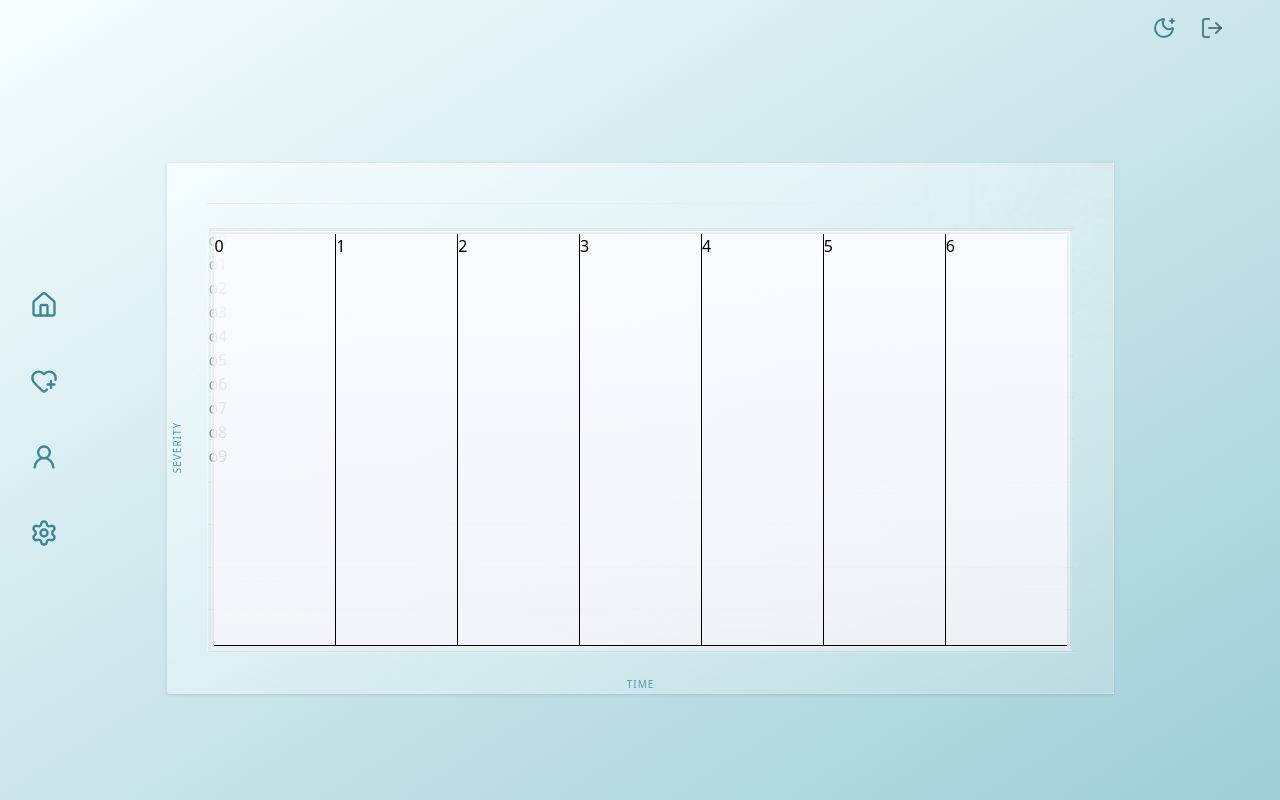
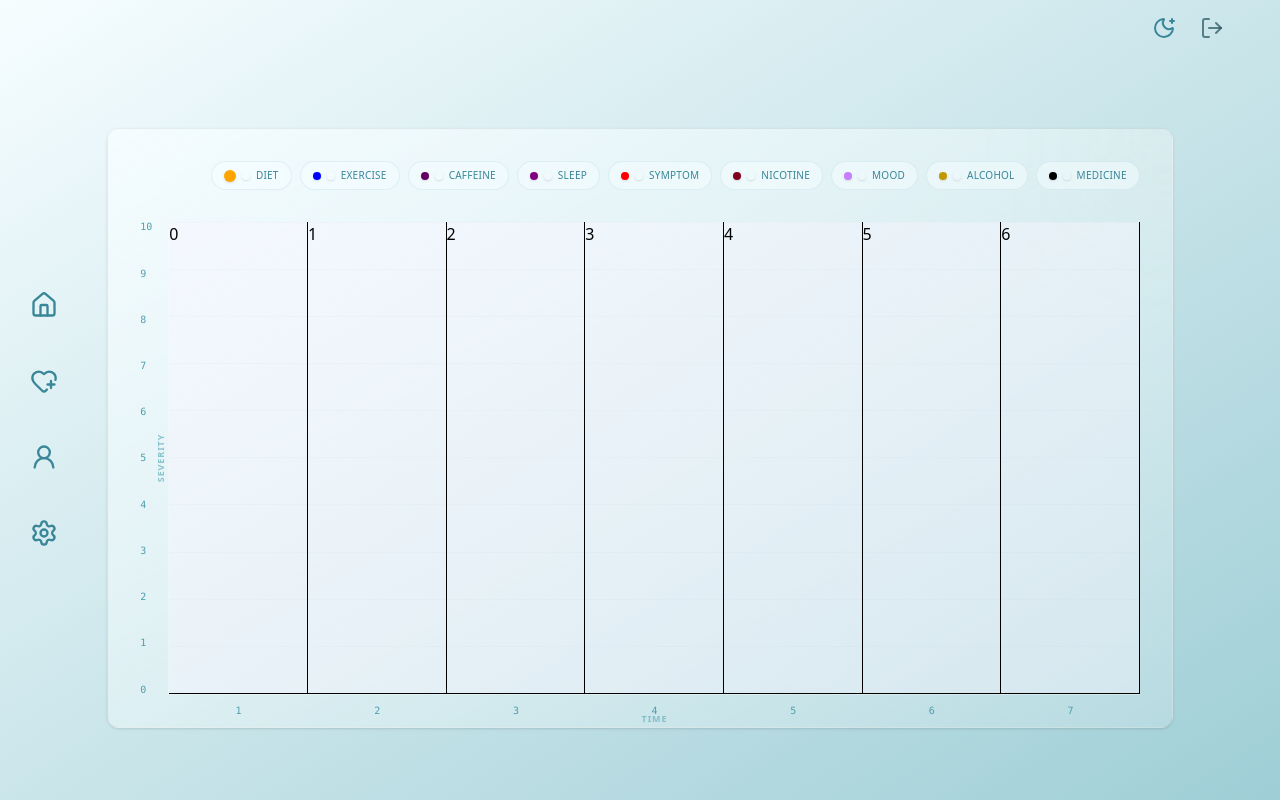
Before and after one commit to kendrayne/health-trace, a Next.js app: page /dashboard in a window 1280 px wide. Built offline with nearby package versions, Linux system fonts and the light colour scheme; no server answers.

Commit message:
color legend

```diff
--- a/app/dashboard/page.tsx
+++ b/app/dashboard/page.tsx
@@ -9,7 +9,7 @@ export default function Dashboard() {
 
   return (
       // {/* header */}
-      <div className="bg-surface-light bg-linear-to-tl from-pacific-200 to-surface-light dark:bg-surface-dark w-full min-h-screen flex flex-col">
+      <div className="bg-surface-light bg-linear-to-tl from-pacific-200 to-surface-light dark:to-surface-dark dark:from-pacific-800 w-full min-h-screen flex flex-col">
       {/* logout & dark mode container */}
       <div className="w-full px-14 py-4 flex justify-between items-center">
       <Greeting/>
--- a/app/globals.css
+++ b/app/globals.css
@@ -41,14 +41,17 @@
 
 
   /* color coded dots on chart */
-  --chart-diet: orange;
-  --chart-exercise: blue;
+  --color-chart-diet: orange;
+  --color-chart-exercise: blue;
   /*  burgundy */
-  --chart-nicotine: #800020;
-  --chart-alcohol: #c29800;
-  --chart-caffeine: rgba(100,0,100,0);
-  --chart-symptom: red;
-  --chart-mood: #c77dff;
+ --color-chart-nicotine: #800020;
+  --color-chart-alcohol: #c29800;
+--color-chart-caffeine: rgba(100,0,100,100);
+--color-chart-medicine-dark: white;
+--color-chart-medicine-light: black;
+--color-chart-symptom: red;
+--color-chart-mood: #c77dff;
+--color-chart-sleep: purple;
 
 }
 
--- /dev/null
+++ b/components/category-key/category-key.tsx
@@ -0,0 +1,47 @@
+'use client';
+
+export type ColorKey =
+  | "diet"
+  | "exercise"
+  | "nicotine"
+  | "alcohol"
+  | "caffeine"
+  | "symptom"
+  | "mood"
+  | "medicine"
+  | "sleep";
+
+interface ColorCodeProps {
+  category: ColorKey;
+}
+
+export const CategoryKey = ({ category }: ColorCodeProps) => {
+
+  return (
+    <div className="flex items-center gap-1.5 px-3 py-1.5 rounded-full bg-surface-light/50 dark:bg-surface-dark/50 border border-pacific-500/10 dark:border-pacific-400/10 backdrop-blur-sm">
+        {
+
+        category === 'diet' ? (<div className='w-3 h-3 rounded-full bg-chart-diet shadow-sm '/>) :
+        category === 'exercise' ? <div className='w-2 h-2 rounded-full  shadow-sm bg-chart-exercise'/> :
+        category === 'nicotine' ? <div className='w-2 h-2 rounded-full shadow-sm bg-chart-nicotine'/> :
+        category === 'alcohol' ? <div className='w-2 h-2 rounded-full shadow-sm bg-chart-alcohol'/> :
+        category === 'caffeine' ? <div className='w-2 h-2 rounded-full shadow-sm bg-chart-caffeine'/> :
+        category === 'symptom' ? <div className='w-2 h-2 rounded-full shadow-sm bg-chart-symptom'/> :
+        category === 'mood' ? <div className='w-2 h-2 rounded-full shadow-sm bg-chart-mood'/> :
+        category === 'medicine' ? <div className='w-2 h-2 rounded-full shadow-sm bg-chart-medicine-light dark:bg-chart-medicine-dark'/> :
+        category === 'sleep' ? <div className='w-2 h-2 rounded-full shadow-sm bg-chart-sleep'/> : null
+        }
+
+
+
+
+
+
+
+      <div className='w-2 h-2 rounded-full shadow-sm'/>
+      <span className="text-[10px] font-medium uppercase tracking-wide text-pacific-500 dark:text-pacific-300">
+        {category}
+      </span>
+    </div>
+  );
+};
--- a/components/greeting/greeting.tsx
+++ b/components/greeting/greeting.tsx
@@ -24,7 +24,7 @@ export const Greeting = () => {
   }, [user])
 return (
   loaded ? (
-        <h1 className="text-2xl absolute left-0 top-5 text-pacific-500 dark:pacific-100 px-18 transition-all opacity-100 duration-1000 translate-y-6">{`Good ${getTimeOfDay()}`}</h1>
+        <h1 className="text-2xl absolute left-0 top-5 text-pacific-500 dark:pacific-100 px-18 transition-all opacity-100 duration-1000 translate-y-6 dark:text-white/80">{`Good ${getTimeOfDay()}`}</h1>
     ) : (<h1 className="text-2xl absolute left-0  text-pacific-300 dark:pacific-100 px-18 transition-all opacity-0 -top-1.25"></h1> )
 )
 
--- a/components/temporal-correlation-chart/temporal-correlation-chart.tsx
+++ b/components/temporal-correlation-chart/temporal-correlation-chart.tsx
@@ -1,119 +1,75 @@
 'use client';
 
-import { useState, useEffect } from "react";
+import { useState } from "react";
 import { DayFrame } from "./day-frame/day-frame";
-
-
+import { CategoryKey, ColorKey } from "../category-key/category-key";
 
 type ChartEvent = {
-  timestamp: number // maybe 1 - 18 to free up some room opposed to 24hr. ask people when their day starts on onboarding ? just a thought
-                    //
-  value?: number, // 0–10 for symptom & mood | 3.333 for diet, nicotine, alcohol, caffeine | 2.5 for exercise
-  type:
-    | "diet"
-    | "exercise"
-    | "nicotine"
-    | "alcohol"
-    | "caffeine"
-    | "symptom"
-    | "mood"
-    | "medicine"
-
-}[]
-
-/*
-
-haven't had to polya in a while
-
-- i need to create mock data for a visualization.
-- i will then need to create an svg dot component with different color codes
-  props: chartevent, maybe place absolute within day frame, day frame rel, calc where points would go based off of px?
-- create day frame component, 5 at a time in grid... or parent:flex-col
--
-
-
-
-*/
+  timestamp: number;
+  value?: number;
+  type: ColorKey;
+}[];
 
 const MOCK_DATA: ChartEvent = [
-    {
-    timestamp: 1,
-    value: 1,
-    type: 'mood'
-    },
-    {
-    timestamp: 2,
-    value: 6.666,
-    type: 'diet'
-    },
-    {
-    timestamp: 3,
-    value: 9.999,
-    type: 'nicotine'
-    },
-    {
-    timestamp: 4,
-    value: 3.333,
-    type: 'alcohol'
-    },
-    {
-    timestamp: 5,
-    value: 3.333,
-    type: 'alcohol'
-    },
+  { timestamp: 1, value: 1, type: 'mood' },
+  { timestamp: 2, value: 6.666, type: 'diet' },
+  { timestamp: 3, value: 9.999, type: 'nicotine' },
+  { timestamp: 4, value: 3.333, type: 'alcohol' },
+  { timestamp: 5, value: 3.333, type: 'alcohol' },
 ];
 
 export const TemporalCorrelationChart = () => {
-    const [selectedRange, setSelectedRange] = useState(7);
-
+  const [selectedRange, setSelectedRange] = useState(7);
+  const categories: ColorKey[] = ['diet', 'exercise', 'caffeine', 'sleep', 'symptom', 'nicotine', 'mood', 'alcohol', 'medicine'];
 
   return (
-    <div className="w-full max-w-[80%] aspect-video p-10 bg-linear-to-tl from-pacific-100/40 to-surface-light/80 dark:bg-surface-dark/90 rounded-l border border-peach-800/5 dark:border-pacific-800 shadow-sm relative overflow-hidden">
+    <div className="w-full max-w-[90%] aspect-video p-8 bg-linear-to-tl from-pacific-100/40 to-surface-light/80 dark:to-pacific-700/80 dark:from-pacific-600 rounded-xl border border-peach-800/5 dark:border-pacific-800 shadow-sm relative overflow-hidden flex flex-col">
 
-      <div className="absolute top-0 right-0 w-32 h-32 bg-mint/10 blur-3xl rounded-l -mr-16 -mt-16" />
+      <div className="absolute top-0 right-0 w-32 h-32 bg-mint/10 blur-3xl rounded-l -mr-16 -mt-16 pointer-events-none" />
 
-      <div className="relative h-full w-full flex flex-col">
+      {/* legend */}
+      <div className="w-full flex flex-wrap justify-end gap-2 mb-8 z-10">
+        {categories.map((cat) => (
+          <CategoryKey key={cat} category={cat} />
+        ))}
+      </div>
 
-        <div className="flex justify-between items-start mb-6">
-          <div className="h-px flex-1 bg-linear-to-r from-pacific-100 to-transparent self-center opacity-50" />
+      {/* chart layout */}
+      <div className="flex flex-row flex-1 w-full h-full min-h-0">
+
+        {/* yAxis */}
+        <div className="flex flex-col-reverse justify-between h-full pr-4 text-pacific-400 dark:text-pacific-500/60 font-mono text-[10px]">
+          {[...Array(11)].map((_, i) => (
+            <span key={i} className="leading-none">{i}</span>
+          ))}
         </div>
 
-        <div className="relative flex-1 border-l border-b border-surface-light/40 dark:border-surface-dark/40">
+        {/* visualization */}
+        <div className="relative flex-1 h-full w-full border-l border-b border-surface-light/40 dark:border-surface-dark/40">
 
-
-          <div className="absolute inset-0 flex flex-col justify-between pointer-events-none">
+          <div className="absolute inset-0 flex flex-col justify-between pointer-events-none z-0">
             {[...Array(11)].map((_, i) => (
-              <div key={i} className="w-full h-px bg-pacific-500/10 dark:bg-pacific-800/30" />
+              <div key={i} className="w-full h-px bg-pacific-500/5 dark:bg-pacific-800/20" />
             ))}
           </div>
 
-            <div className="">
-
-          <p className="absolute -left-14 top-1/2 -rotate-90 origin-center text-[10px] font-medium tracking-widest uppercase text-pacific-400 dark:text-pacific-200">
+          <p className="absolute -left-8 top-1/2 -rotate-90 -translate-y-1/2 text-[9px] font-bold tracking-widest uppercase text-pacific-300/80">
             Severity
           </p>
-          <div className="flex flex-col">
-            {[...Array(10)].map((_, i) => (
-                <p>o{i.toString().slice(0)}</p>
-            ))}
-          </div>
-            </div>
-
-          <p className="absolute -bottom-10 left-1/2 -translate-x-1/2 text-[10px] font-medium tracking-widest uppercase text-pacific-400 dark:text-pacific-200">
+          <p className="absolute -bottom-8 left-1/2 -translate-x-1/2 text-[9px] font-bold tracking-widest uppercase text-pacific-300/80">
             Time
           </p>
 
-
-            <div className="absolute inset-px bg-linear-to-t from-neutral-100/40 to-surface-light/80 border-pacific-800/5 border-2 dark:from-pacific-800/60 dark:to-transparent">
-            <div className="absolute inset-px bg-linear-to-t from-neutral-100/40 to-surface-light/80 border-pacific-800/5 border-2 dark:from-pacific-800/60 dark:to-transparent">
-            <div className="flex w-full h-full">
-                {[...Array(selectedRange)].map((_, i) => (
-                <DayFrame key={i} num={i}selectedRange={selectedRange} />
-                ))}
-            </div>
-            </div>
-
-            </div>
+          <div className="absolute inset-0 flex w-full h-full z-10">
+            {[...Array(selectedRange)].map((_, i) => (
+              <div key={i} className="flex-1 h-full relative">
+                <DayFrame num={i} selectedRange={selectedRange} />
+                <span className="absolute -bottom-6 left-1/2 -translate-x-1/2 text-[10px] text-pacific-400 font-mono">
+                  {i + 1}
+                </span>
+              </div>
+            ))}
+          </div>
         </div>
       </div>
     </div>
```
